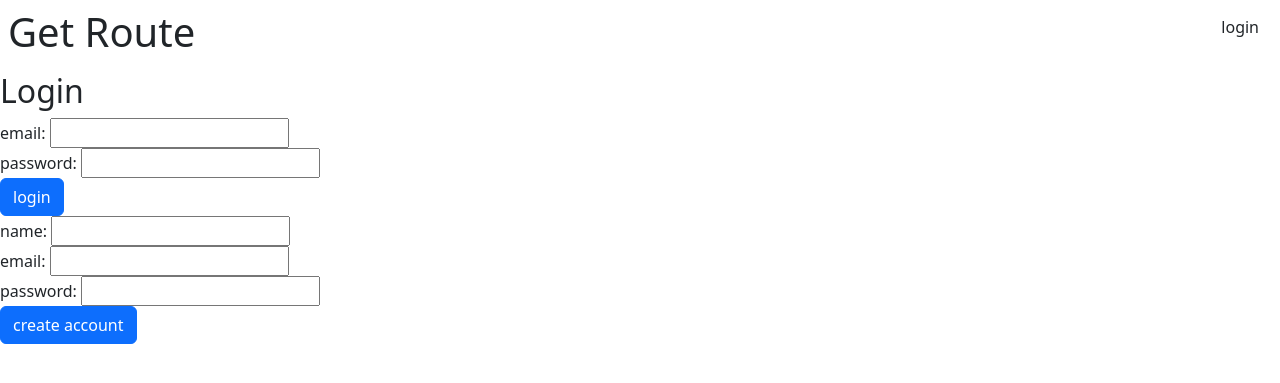
After one commit to wseban/Get-Route, a Node server app: page /login in a window 1280 px wide. The commit adds this page. Shown: the top 383 px of the page. Run offline with Node 20, Linux system fonts and the light colour scheme; some libraries are stand-ins or nearby versions.

Commit message:
template for login page and scrypts.js

```diff
--- a/controllers/api/userRoutes.js
+++ b/controllers/api/userRoutes.js
@@ -21,7 +21,7 @@ router.post("/", async (req, res) => {
 router.post("/login", async (req, res) => {
   try {
     const userData = await User.findOne({ where: { email: req.body.email } });
-
+    console.log("hello")
     if (!userData) {
       res
         .status(400)
--- a/controllers/homeRoutes.js
+++ b/controllers/homeRoutes.js
@@ -6,5 +6,12 @@ router.get("/", async (req, res) => {
   const products = productsDataDb.map((product) => product.get({plain:true}));
   res.render("home", {products, logged_in: req.session.logged_in });
 });
+router.get('/login', (req, res) => {
+  if (req.session.logged_in) {
+      res.redirect('/');
+      return;
+    }
+    res.render('login');
+});
 
 module.exports = router;
--- /dev/null
+++ b/public/js/create.js
@@ -0,0 +1,25 @@
+const createFormHandler = async (event) => {
+    event.preventDefault();
+
+    const name = document.querySelector('#name-create').value.trim();
+    const email = document.querySelector('#email-login-create').value.trim();
+    const password = document.querySelector('#password-login-create').value.trim();
+
+    if (name && email && password) {
+      const response = await fetch('/api/users/', {
+        method: 'POST',
+        body: JSON.stringify({ name, email, password }),
+        headers: { 'Content-Type': 'application/json' },
+      });
+
+      if (response.ok) {
+        document.location.replace('/');
+      } else {
+        alert('Failed to log in');
+      }
+    }
+  };
+
+  document
+    .querySelector('.create-form')
+    .addEventListener('submit', createFormHandler);
--- /dev/null
+++ b/public/js/login.js
@@ -0,0 +1,24 @@
+const loginFormHandler = async (event) => {
+    event.preventDefault();
+
+    const email = document.querySelector('#email-login').value.trim();
+    const password = document.querySelector('#password-login').value.trim();
+
+    if (email && password) {
+      const response = await fetch('/api/users/login', {
+        method: 'POST',
+        body: JSON.stringify({ email, password }),
+        headers: { 'Content-Type': 'application/json' },
+      });
+
+      if (response.ok) {
+        document.location.replace('/');
+      } else {
+        alert('Failed to log in');
+      }
+    }
+  };
+
+  document
+    .querySelector('.login-form')
+    .addEventListener('submit', loginFormHandler);
--- a/views/layouts/main.handlebars
+++ b/views/layouts/main.handlebars
@@ -13,6 +13,16 @@
     <h1>
       Get Route
     </h1>
+    {{#if logged_in}}
+    <nav>
+    <a href="/"><button class="btn" href="/" id="Home">Home</button></a>
+      <button class="btn" id="logout">logout</button>
+    </nav>
+    {{else}}
+    <nav>
+    <a href="/login"><button class="btn" href="/login" id="login">login</button></a>
+    </nav>
+    {{/if}}
   </header>
   <main>
     {{{ body }}}
--- /dev/null
+++ b/views/login.handlebars
@@ -0,0 +1,36 @@
+<h2>Login</h2>
+
+<form class="form login-form">
+  <div class="form-group">
+    <label for="email-login">email:</label>
+    <input class="form-input" type="text" id="email-login" />
+  </div>
+  <div class="form-group">
+    <label for="password-login">password:</label>
+    <input class="form-input" type="password" id="password-login" />
+  </div>
+  <div class="form-group">
+    <button class="btn btn-primary" type="submit">login</button>
+  </div>
+</form>
+
+<form class="form create-form">
+  <div class="form-group">
+    <label for="name-create">name:</label>
+    <input class="form-input" type="text" id="name-create" />
+  </div>
+  <div class="form-group">
+    <label for="email-login-create">email:</label>
+    <input class="form-input" type="text" id="email-login-create" />
+  </div>
+  <div class="form-group">
+    <label for="password-login-create">password:</label>
+    <input class="form-input" type="password" id="password-login-create" />
+  </div>
+  <div class="form-group">
+    <button class="btn btn-primary" type="submit">create account</button>
+  </div>
+</form>
+
+<script src="/js/login.js"></script>
+<script src="/js/create.js"></script>
```
Also changed, not shown: public/js/index.js (deleted).
